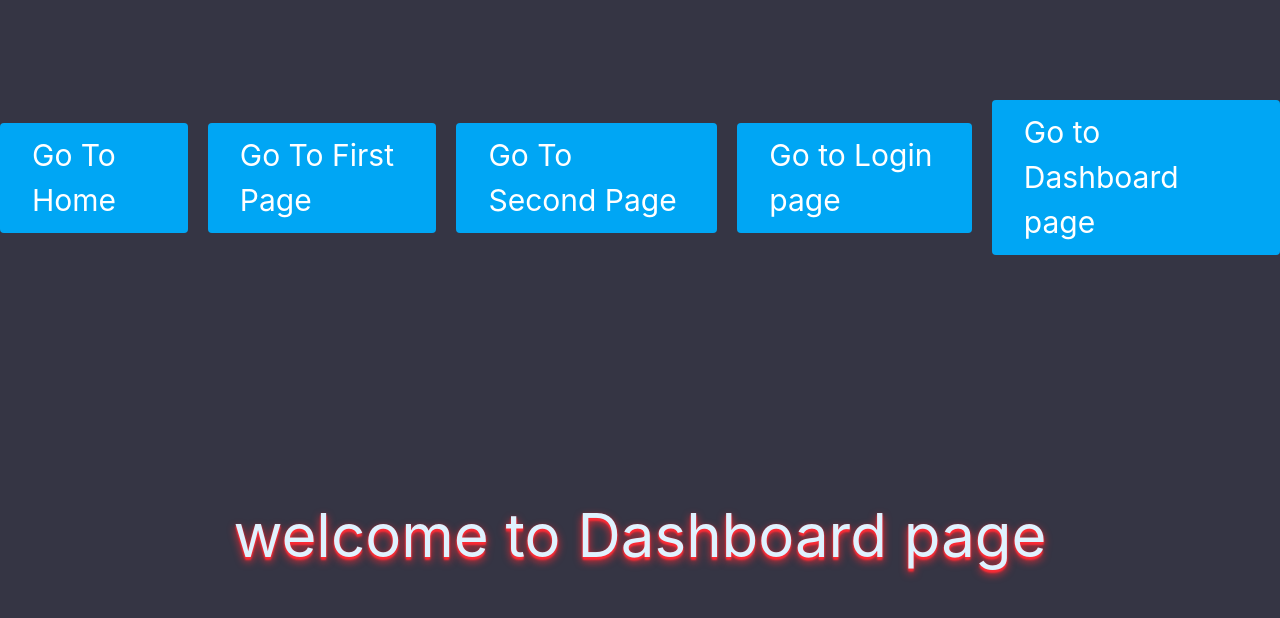
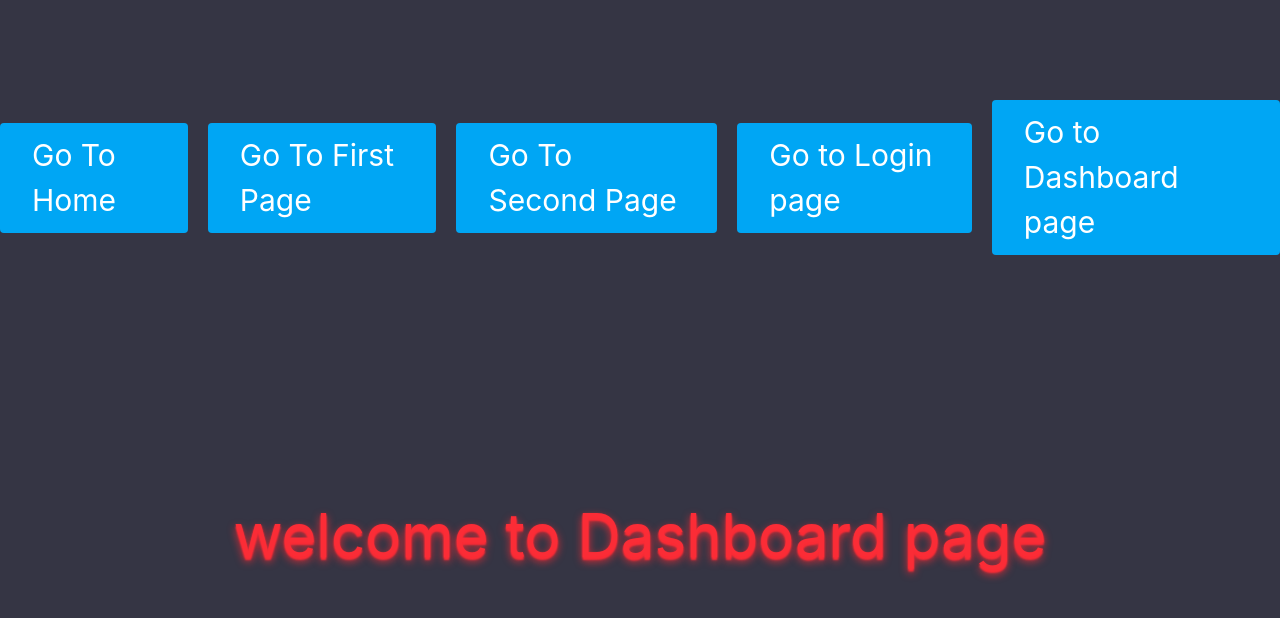
Before and after one commit to HesanAbbasi86/Router-project, a Vue app: page /Login in a window 1280 px wide. Both pictures are taken after typing "Sample", "Sample123" into the empty fields and a click on the button "Login". Shown: the top 618 px of the page. Built offline with nearby package versions, Linux system fonts and the light colour scheme.

Commit message:
Edite class

```diff
--- a/src/App.vue
+++ b/src/App.vue
@@ -55,7 +55,7 @@ const links = [{
     If the project grows, the navigation can be moved
     into a dedicated Layout component.
   -->
-  <nav class="flex justify-center items-center mt-[100px] gap-5 text-[30px]">
+  <nav class="flex justify-center items-center mt-25 gap-5 text-[30px]">
 
     <!--
       RouterLink is styled as a button instead of wrapping
--- a/src/components/Dashboard.vue
+++ b/src/components/Dashboard.vue
@@ -2,7 +2,7 @@
 </script>
 <template>
     <div
-        class="text-6xl flex items-center justify-center h-[70dvh] w-screen text-sky-100  text-red-500  text-shadow-lg text-shadow-red-500">
+        class="text-6xl flex items-center justify-center h-[70dvh] w-screen   text-red-500  text-shadow-lg text-shadow-red-500">
         <h1>welcome to Dashboard page</h1>
 
     </div>
--- a/src/components/Login.vue
+++ b/src/components/Login.vue
@@ -37,7 +37,7 @@ function login() {
 
     <div class="h-[70dvh] w-screen flex items-center justify-center overflow-hidden">
 
-        <div class="w-[330px] bg-white dark:bg-gray-800 rounded-2xl shadow-lg p-6">
+        <div class="w-82.5 bg-white dark:bg-gray-800 rounded-2xl shadow-lg p-6">
 
             <h1 class="text-2xl font-bold text-center text-gray-800 dark:text-white">
                 Welcome Back
```
